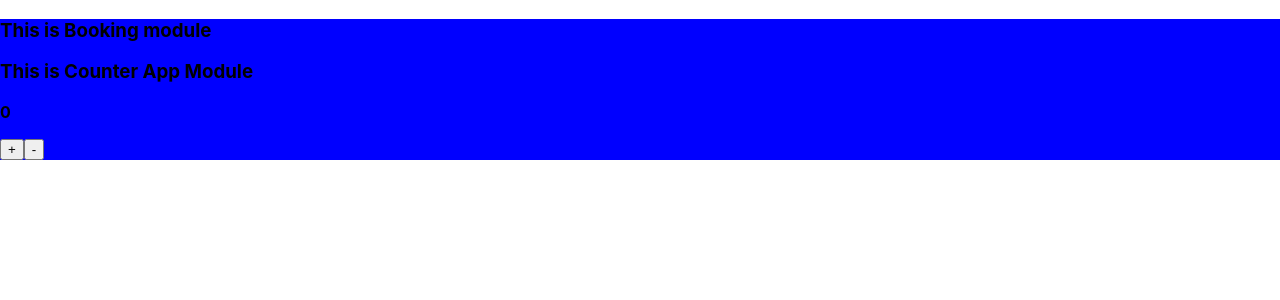
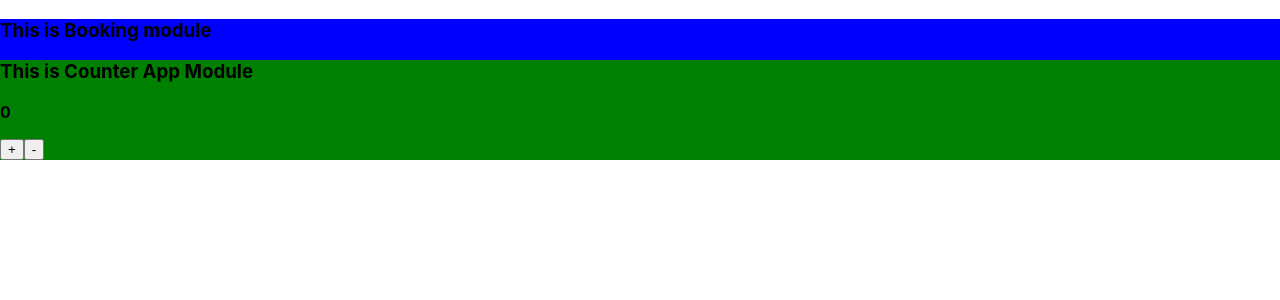
Before and after one commit to rameshvishnoi90904/micronfrontend-booking, a React (Create React App) app: page / in a window 1280 px wide. Shown: the top 300 px of the page. Built offline with nearby package versions, Linux system fonts and the light colour scheme.

Commit message:
fix: version update

```diff
--- a/package.json
+++ b/package.json
@@ -1,6 +1,6 @@
 {
   "name": "booking-module",
-  "version": "1.0.0",
+  "version": "1.1.0",
   "private": true,
   "dependencies": {
     "@testing-library/jest-dom": "^5.16.5",
--- a/src/Counter.js
+++ b/src/Counter.js
@@ -5,7 +5,7 @@ const Counter = () => {
     const handleIncrement = () => setCount(count + 1);
     const handleDecrement = () => setCount(count - 1);
     return (
-        <div className='counter'>
+        <div className='counter' style={{backgroundColor: 'green'}}>
             <h3>This is Counter App Module</h3>
             <p><strong>{count}</strong></p>
             <div>
```
